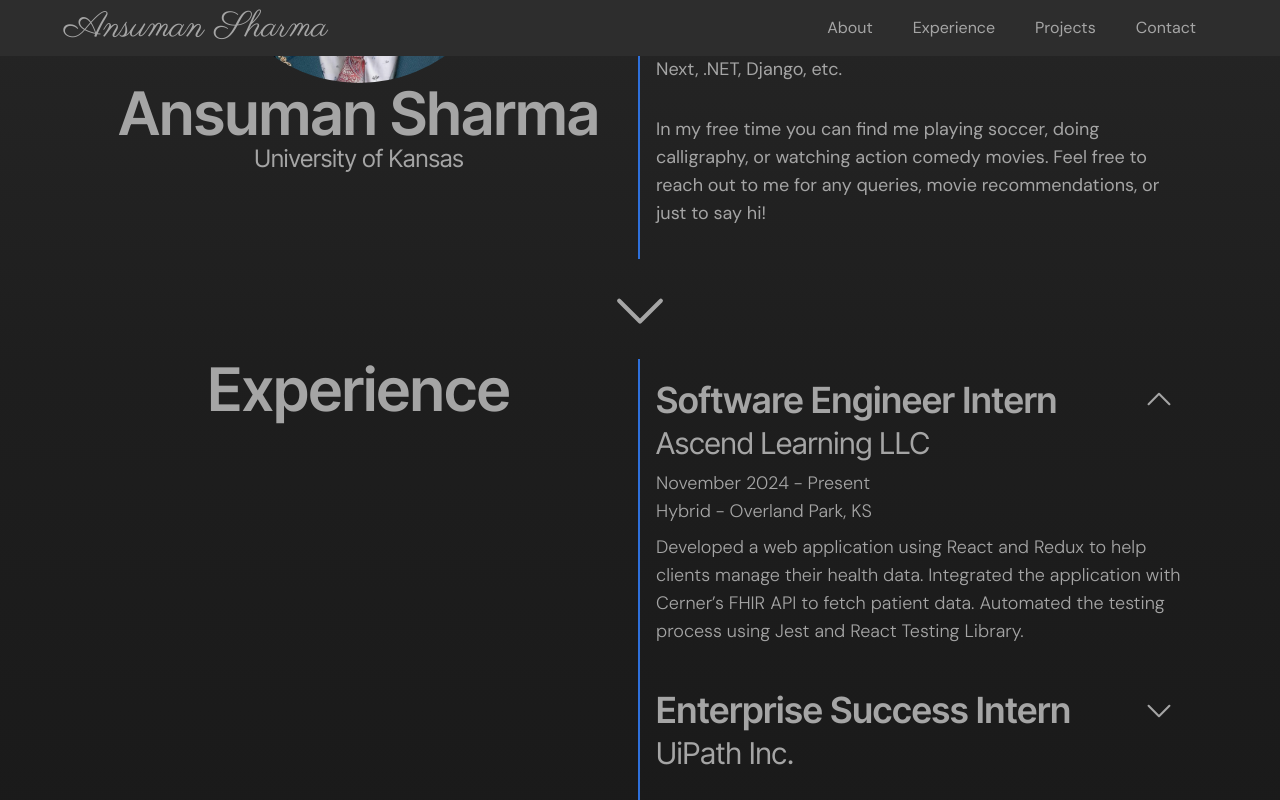
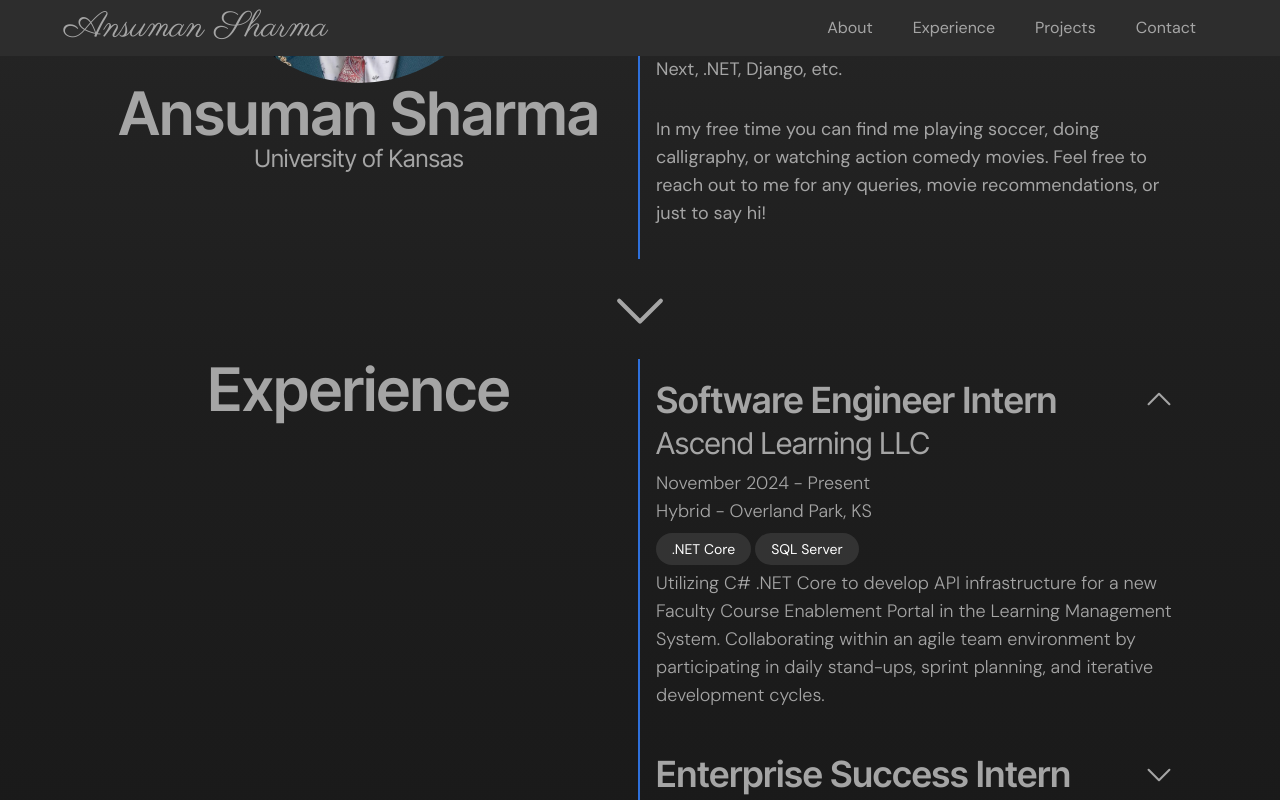
Before and after one commit to an-siuu-man/portfolio, a Next.js app in the folder portfolio/: page / in a window 1280 px wide. Both pictures are taken after a click on the icon 1159 px from the left and 833 px from the top of the page. Shown: the part 433-1233 px from the top of the page. Built offline with nearby package versions, Linux system fonts and the light colour scheme.

Commit message:
added components for skills inside experience section

```diff
--- a/portfolio/src/app/components/Experience.js
+++ b/portfolio/src/app/components/Experience.js
@@ -45,8 +45,8 @@ export default function Experience() {
           <h1 className="font-inter font-semibold text-6xl">Experience</h1>
         </div>
         <div className='right w-[50%] flex flex-col p-4 transition duration-700 '>
-            <Job title  = 'Software Engineer Intern' company = 'Ascend Learning LLC' date = 'November 2024 - Present' location = 'Hybrid - Overland Park, KS' description = 'Developed a web application using React and Redux to help clients manage their health data. Integrated the application with Cerner’s FHIR API to fetch patient data. Automated the testing process using Jest and React Testing Library.'/>
-            <Job title = 'Enterprise Success Intern' company = 'UiPath Inc.' date = 'June 2024 - August 2024' location = 'Bellevue, WA' description = 'Developed a centralized comprehensive repository to help users access hundreds of production-implemented use cases, business challenges, and case studies for enterprise-level clients. Designed efficient automation workflows to automatically generate comprehensive PowerPoints with the use case data within seconds. Reduced product use case research time for Technical Account Managers at the company by over 95%.' />
+            <Job title  = 'Software Engineer Intern' company = 'Ascend Learning LLC' date = 'November 2024 - Present' location = 'Hybrid - Overland Park, KS' skills = {['.NET Core', 'SQL Server']} description = 'Utilizing C# .NET Core to develop API infrastructure for a new Faculty Course Enablement Portal in the Learning Management System. Collaborating within an agile team environment by participating in daily stand-ups, sprint planning, and iterative development cycles.'/>
+            <Job title = 'Enterprise Success Intern' company = 'UiPath Inc.' date = 'June 2024 - August 2024' location = 'Bellevue, WA' skills = {['.NET Core', 'SQL Server', 'Python', 'UiPath Apps']} description = 'Developed a centralized comprehensive repository to help users access hundreds of production-implemented use cases, business challenges, and case studies for enterprise-level clients. Designed efficient automation workflows to automatically generate comprehensive PowerPoints with the use case data within seconds. Reduced product use case research time for Technical Account Managers at the company by over 95%.' />
         </div>
       </div>
     </div>
--- a/portfolio/src/app/components/Job.js
+++ b/portfolio/src/app/components/Job.js
@@ -1,5 +1,5 @@
 import { useState } from 'react';
-
+import Skill from './Skill';
 
 export default function Job(props) {
 
@@ -21,7 +21,14 @@ export default function Job(props) {
                 <h2 className='font-inter font-regular text-3xl mb-2'>{props.company}</h2>
                 {isVisible && <p className='font-dmsans font-light text-lg'>{props.date}</p>}
                 {isVisible && <p className='font-dmsans font-light text-lg mb-2'>{props.location}</p>}
+                {isVisible && <div className='flex flex-row flex-wrap'>
+                    {props.skills.map((skill, index) => {
+                        return <Skill key = {index} skill = {skill}/>
+                    }
+                    )}
+                </div>}
                 {isVisible && <p className='font-dmsans font-light text-lg'>{props.description}</p>}
+
             </div>
         </div>
     );
--- /dev/null
+++ b/portfolio/src/app/components/Skill.js
@@ -0,0 +1,7 @@
+export default function Skill(props) {
+    return (
+        <div className="flex justify-center mr-1 mb-1 bg-[#333] text-white text-sm font-dmsans items-center h-[20px] w-[fit-content] px-4 py-4 border-transparent border-blue-500 rounded-full ">
+            <p>{props.skill}</p>
+        </div>
+    )
+}
--- a/portfolio/src/app/globals.css
+++ b/portfolio/src/app/globals.css
@@ -28,8 +28,7 @@ body {
   background-repeat: no-repeat;
   backdrop-filter: blur(10px);
   height: 100vh; */
-  height: 200vh;
-
+  margin-bottom: 20%;
 }
 
 .navbar{
```
